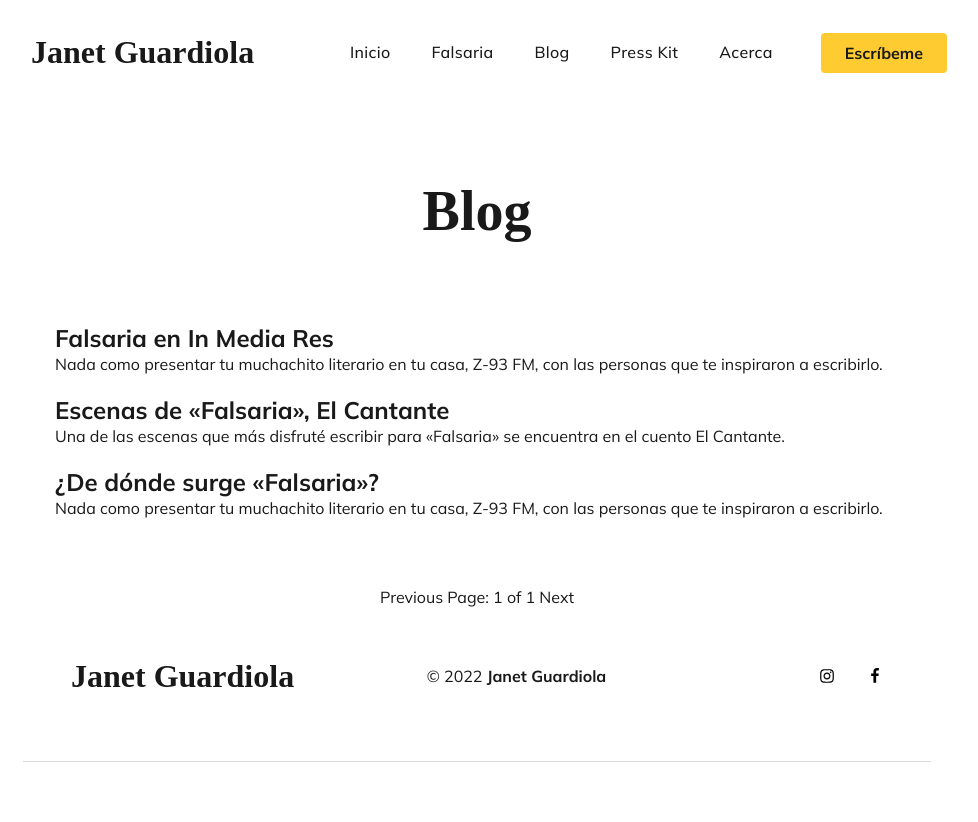
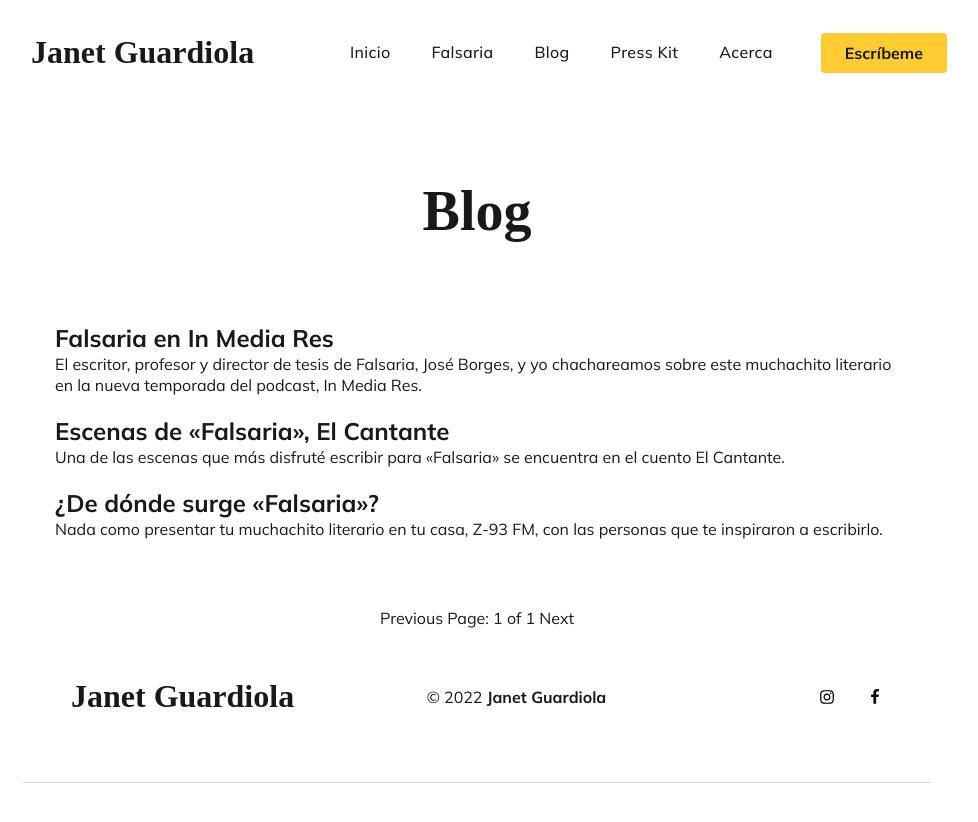
Before and after one commit to rgjanet/autora, a Jekyll site: the page built from blog/index.html, in a window 1280 px wide and 1026 px high. Shown: the top 822 px of the window, without its empty margins (163-1141 px from the left). Built offline with Jekyll 4.4.1, drawn with Linux system fonts in a browser that asks for light colours; some web fonts are replaced; the list of posts is cut into pages by our own code.

Commit message:
Update 2023-04-17-entrevista-in-media-res.markdown

```diff
--- a/_posts/2023-04-17-entrevista-in-media-res.markdown
+++ b/_posts/2023-04-17-entrevista-in-media-res.markdown
@@ -3,7 +3,7 @@ layout: post
 title:  Falsaria en In Media Res
 date:   2023-04-17 12:51:38 -0400
 author: Janet Guardiola
-description: Nada como presentar tu muchachito literario en tu casa, Z-93 FM, con las personas que te inspiraron a escribirlo.
+description: El escritor, profesor y director de tesis de Falsaria, José Borges, y yo chachareamos sobre este muchachito literario en la nueva temporada del podcast, In Media Res.
 image: https://www.janetguardiola.com/images/cubierta-1000w.png
 categories: falsaria
 ---
@@ -12,7 +12,7 @@ categories: falsaria
 
 <br>
 
-El escritor, profesor y director de mi tesis, José Borges, y yo chachareamos sobre Falsaria en la nueva temporada del podcast, In Media Res.
+El escritor, profesor y director de tesis de Falsaria, José Borges, y yo chachareamos sobre este muchachito literario en la nueva temporada del podcast, In Media Res.
 
 <br>
 
```
